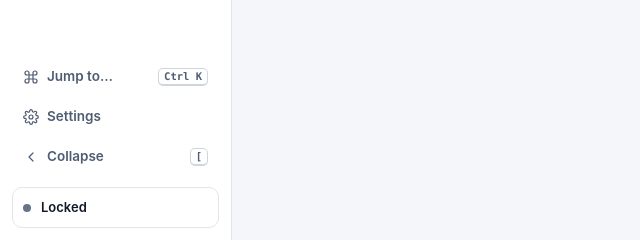
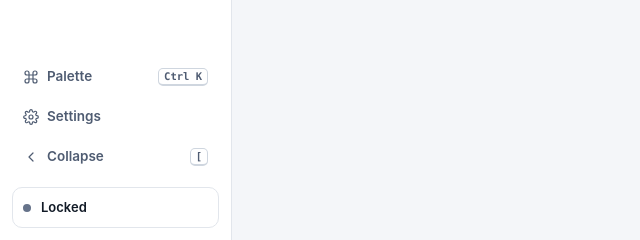
Before and after one commit to pschmitt/rworker, a plain HTML site: page src/web/index.html in a window 1280 px wide. Shown: the part 556-796 px from the top of the page, 0-640 px from the left. Drawn offline with Linux system fonts and the light colour scheme; files that its build step writes are made by us from their sources; no server answers; files whose address does not match are found by name.

Commit message:
Web console: label the sidebar palette button "Palette"
Co-Authored-By: Claude Opus 5.5 <noreply@anthropic.com>
Claude-Session: https://claude.ai/code/session_01UvhFjTYyvr7Addyn4LLgW8

```diff
--- a/src/web/index.html
+++ b/src/web/index.html
@@ -90,7 +90,7 @@
         <a href="#events" data-view="events" title="Events (5)"><svg class="i"><use href="#i-activity"/></svg><span class="lbl">Events</span></a>
       </nav>
       <div class="rail-foot">
-        <button class="btn quiet" id="palette-open" type="button" title="Jump to (Ctrl K)"><svg class="i"><use href="#i-command"/></svg><span class="lbl">Jump to…</span><kbd class="lbl">Ctrl K</kbd></button>
+        <button class="btn quiet" id="palette-open" type="button" title="Command palette (Ctrl K)"><svg class="i"><use href="#i-command"/></svg><span class="lbl">Palette</span><kbd class="lbl">Ctrl K</kbd></button>
         <button class="btn quiet" id="settings-open" type="button" title="Settings"><svg class="i"><use href="#i-settings"/></svg><span class="lbl">Settings</span></button>
         <button class="btn quiet rail-toggle" id="rail-toggle" type="button" title="Collapse the sidebar ([)" aria-expanded="true"><svg class="i"><use href="#i-chev-l"/></svg><span class="lbl">Collapse</span><kbd class="lbl">[</kbd></button>
         <div class="session">
```
Also changed, not shown: 1 other file.
